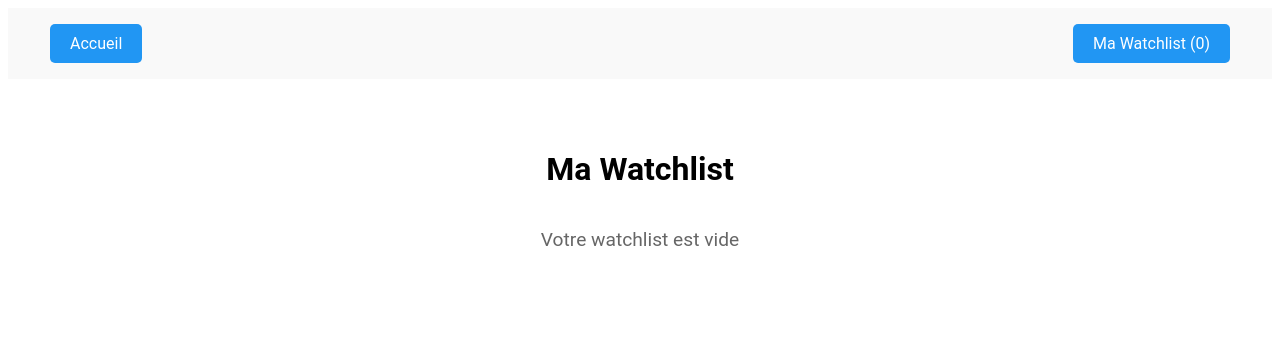
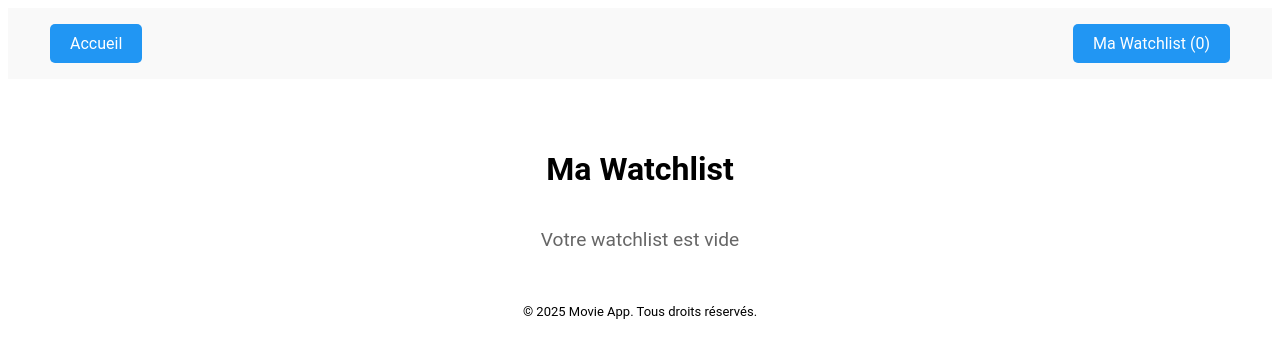
Before and after one commit to Mathis-Trn/tp-final-react, a React (Vite) app: page /watchlist in a window 1280 px wide. Shown: the top 358 px of the page. Built offline with nearby package versions, Linux system fonts and the light colour scheme.

Commit message:
Feat: Ajout du footer

```diff
--- a/src/App.jsx
+++ b/src/App.jsx
@@ -4,6 +4,7 @@ import MovieDetail from './component/pages/MovieDetail.jsx'
 import Navbar from "./component/component/Navbar.jsx";
 import Watchlist from "./component/pages/Watchlist.jsx";
 import WatchlistProvider from "./context/WatchlistProvider.jsx";
+import Footer from "./component/component/Footer.jsx";
 
 function App() {
 
@@ -17,6 +18,8 @@ function App() {
           <Route path="/movie/:id" element={<MovieDetail />} />
           <Route path="/watchlist" element={<Watchlist />} />
         </Routes>
+
+        <Footer />
       </WatchlistProvider>
     </>
   );
--- /dev/null
+++ b/src/component/component/Footer.jsx
@@ -0,0 +1,13 @@
+import style from './Footer.module.css';
+
+const Footer = () => {
+    const year = new Date().getFullYear();
+
+    return (
+        <footer className={style.footer}>
+            <p>© {year} Movie App. Tous droits réservés.</p>
+        </footer>
+    );
+};
+
+export default Footer;
--- /dev/null
+++ b/src/component/component/Footer.module.css
@@ -0,0 +1,9 @@
+.footer {
+    text-align: center;
+    padding: '5px';
+    margin-top: 'auto';
+    background-color: '#f5f5f5';
+    width: '100%';
+    font-family: 'Roboto', sans-serif;
+    font-size: small;
+}
```
